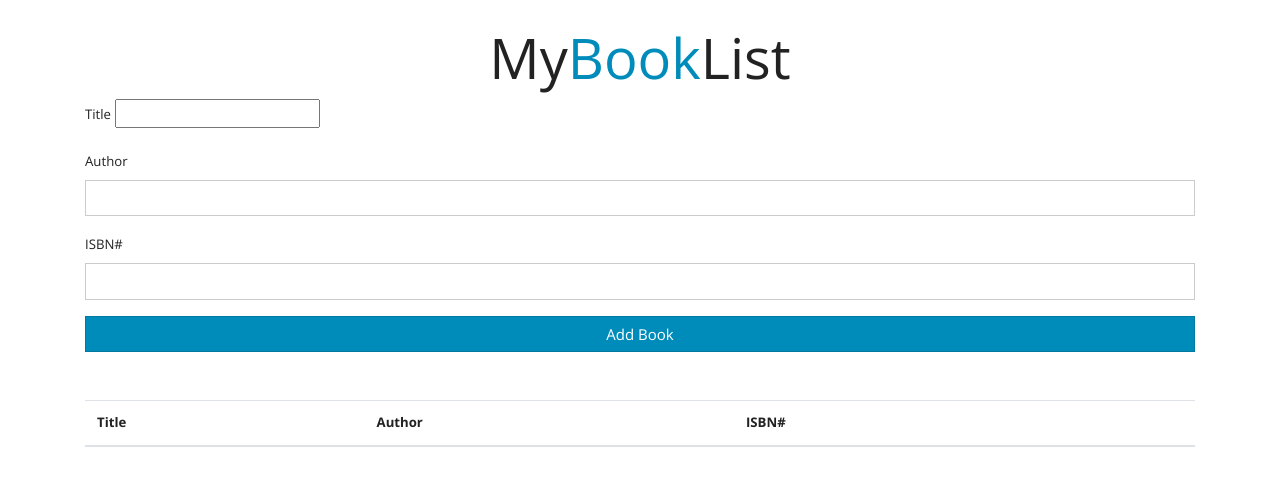
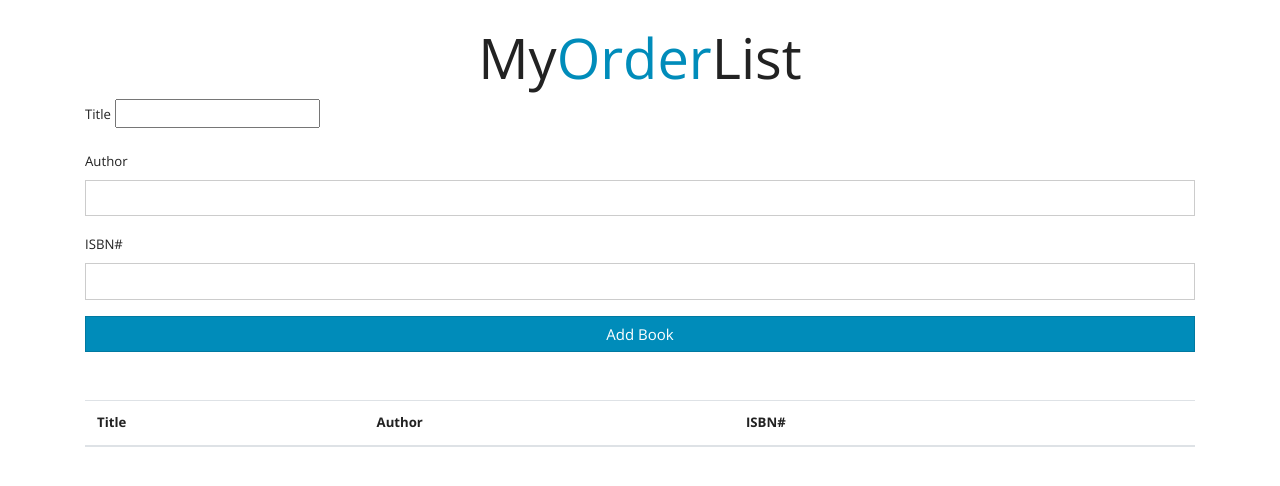
Before and after one commit to sandysanthosh/BookList-App, a plain HTML site: page index.html in a window 1280 px wide. Drawn offline with nearby package versions, Linux system fonts and the light colour scheme.

Commit message:
Update index.html

```diff
--- a/index.html
+++ b/index.html
@@ -12,7 +12,7 @@
 <body>
     <div class="container mt-4">
     <h1 class="display-4 text-center">
-      <i class="fas fa-book-open text-primary"></i> My<span class="text-primary">Book</span>List</h1>
+      <i class="fas fa-book-open text-primary"></i> My<span class="text-primary">Order</span>List</h1>
       <form id="book-form">
         <div class="form-group">
           <label for="title">Title</label>
```
